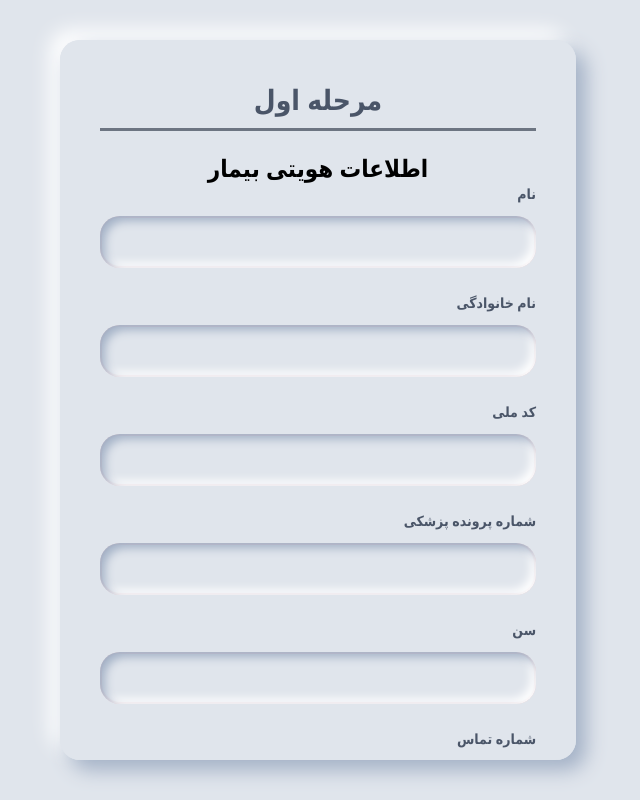
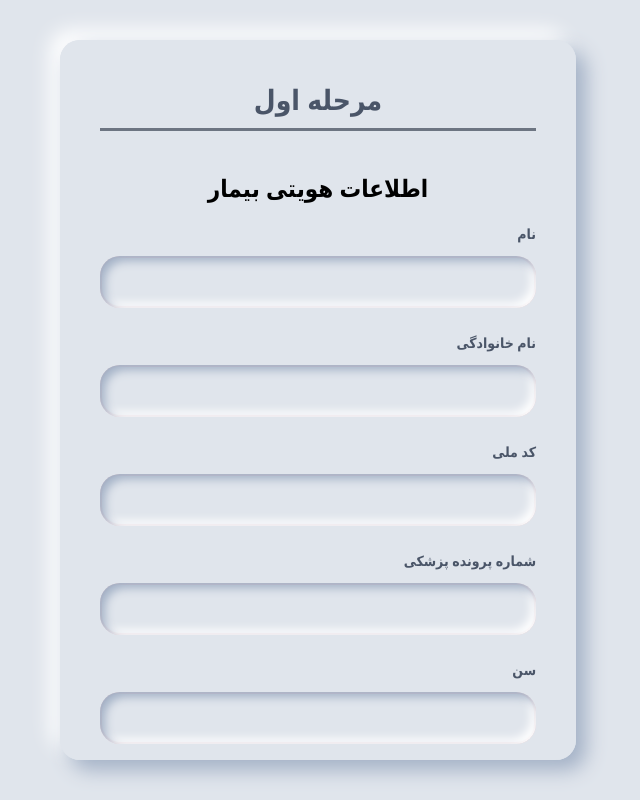
Before and after one commit to KamyarKazemi/Final-Form, a React (Vite) app: page /Final-Form/second in a window 1280 px wide. Both pictures are taken after a click on the button "مرحله قبل". Shown: the whole page, without its empty margins (412-1052 px from the left). Built offline with nearby package versions, Linux system fonts and the light colour scheme.

Commit message:
margins fixed

```diff
--- a/src/index.css
+++ b/src/index.css
@@ -25,6 +25,10 @@ body {
   margin: 20px auto;
   max-height: 90vh;
   overflow-y: auto;
+}
+
+.container h2 {
+  margin: 20px 0;
 }
 
 .card {
@@ -226,10 +230,6 @@ select.form-input option {
   padding: 5px;
 }
 
-.h2-form {
-  margin: 20px 0;
-}
-
 @media (max-width: 768px) {
   .container {
     padding: 25px;
```
